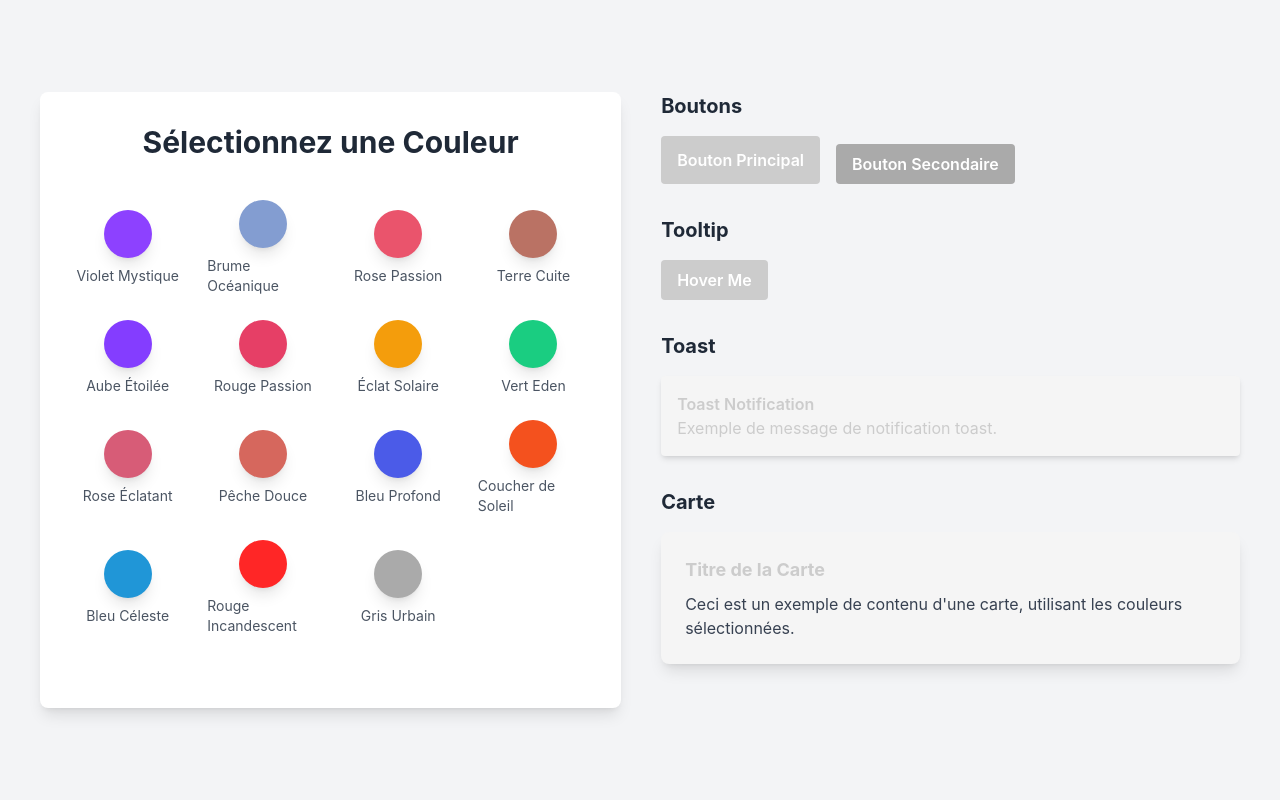
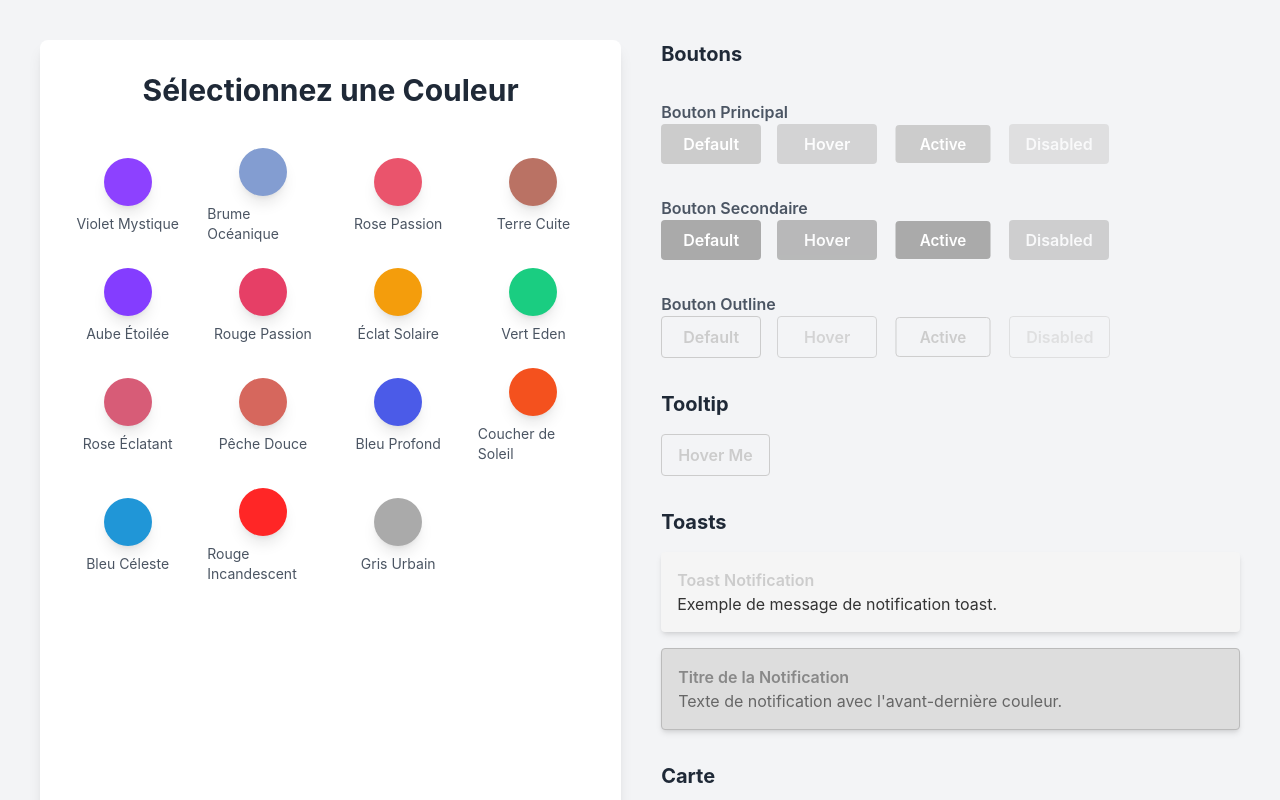
Before and after one commit to HmbiziN/ux_project, a React (Create React App) app: page / in a window 1280 px wide. Shown: the top 800 px of the page. Built offline with nearby package versions, Linux system fonts and the light colour scheme.

Commit message:
add btn and second toast

```diff
--- a/src/components/ExampleComponents.js
+++ b/src/components/ExampleComponents.js
@@ -1,38 +1,130 @@
 import React from 'react';
 
 function ExampleComponents({ colors }) {
-  const primaryColor = colors[5]?.hex || '#ccc'; // Utilise la couleur centrale de la palette (500) ou un gris par défaut
-  const secondaryColor = colors[7]?.hex || '#aaa'; // Utilise une couleur plus foncée (700) ou un gris par défaut
-  const backgroundColor = colors[0]?.hex || '#f5f5f5'; // Utilise la couleur la plus claire (50) ou un gris clair par défaut
+  const primaryColor = colors[5]?.hex || '#ccc';
+  const secondaryColor = colors[7]?.hex || '#aaa';
+  const backgroundColor = colors[0]?.hex || '#f5f5f5';
+  const lastColor = colors[9]?.hex || '#333';
 
   return (
     <div className="space-y-8">
-      {/* Exemple de Boutons */}
+      <h3 className="text-xl font-bold mb-4 text-gray-800">Boutons</h3>
+
+      {/* Boutons Principal */}
       <div>
-        <h3 className="text-xl font-bold mb-4 text-gray-800">Boutons</h3>
-        <div className="flex flex-wrap space-y-2">
+        <p className="font-semibold text-gray-600">Bouton Principal</p>
+        <div className="flex space-x-4">
+          {/* Default */}
           <button
             className="py-2 px-4 rounded font-semibold text-white"
-            style={{ backgroundColor: primaryColor }}
+            style={{ backgroundColor: primaryColor, minWidth: "100px" }}
           >
-            Bouton Principal
+            Default
           </button>
+          {/* Hover */}
           <button
-            className="ml-0 md:ml-4 md:ml-4 py-2 px-4 rounded font-semibold text-white"
-            style={{ backgroundColor: secondaryColor }}
+            className="py-2 px-4 rounded font-semibold text-white opacity-80"
+            style={{ backgroundColor: primaryColor, minWidth: "100px" }}
           >
-            Bouton Secondaire
+            Hover
+          </button>
+          {/* Active */}
+          <button
+            className="py-2 px-4 rounded font-semibold text-white transform scale-95"
+            style={{ backgroundColor: primaryColor, minWidth: "100px" }}
+          >
+            Active
+          </button>
+          {/* Disabled */}
+          <button
+            className="py-2 px-4 rounded font-semibold text-white opacity-50 cursor-not-allowed"
+            style={{ backgroundColor: primaryColor, minWidth: "100px" }}
+            disabled
+          >
+            Disabled
           </button>
         </div>
       </div>
 
-      {/* Exemple de Tooltip */}
+      {/* Boutons Secondaire */}
+      <div>
+        <p className="font-semibold text-gray-600">Bouton Secondaire</p>
+        <div className="flex space-x-4">
+          {/* Default */}
+          <button
+            className="py-2 px-4 rounded font-semibold text-white"
+            style={{ backgroundColor: secondaryColor, minWidth: "100px" }}
+          >
+            Default
+          </button>
+          {/* Hover */}
+          <button
+            className="py-2 px-4 rounded font-semibold text-white opacity-80"
+            style={{ backgroundColor: secondaryColor, minWidth: "100px" }}
+          >
+            Hover
+          </button>
+          {/* Active */}
+          <button
+            className="py-2 px-4 rounded font-semibold text-white transform scale-95"
+            style={{ backgroundColor: secondaryColor, minWidth: "100px" }}
+          >
+            Active
+          </button>
+          {/* Disabled */}
+          <button
+            className="py-2 px-4 rounded font-semibold text-white opacity-50 cursor-not-allowed"
+            style={{ backgroundColor: secondaryColor, minWidth: "100px" }}
+            disabled
+          >
+            Disabled
+          </button>
+        </div>
+      </div>
+
+      {/* Boutons Outline */}
+      <div>
+        <p className="font-semibold text-gray-600">Bouton Outline</p>
+        <div className="flex space-x-4">
+          {/* Default */}
+          <button
+            className="py-2 px-4 rounded font-semibold border"
+            style={{ color: primaryColor, borderColor: primaryColor, minWidth: "100px" }}
+          >
+            Default
+          </button>
+          {/* Hover */}
+          <button
+            className="py-2 px-4 rounded font-semibold border bg-primary-light"
+            style={{ color: primaryColor, borderColor: primaryColor, minWidth: "100px", opacity: 0.8 }}
+          >
+            Hover
+          </button>
+          {/* Active */}
+          <button
+            className="py-2 px-4 rounded font-semibold border bg-primary-dark"
+            style={{ color: primaryColor, borderColor: primaryColor, minWidth: "100px", transform: "scale(0.95)" }}
+          >
+            Active
+          </button>
+          {/* Disabled */}
+          <button
+            className="py-2 px-4 rounded font-semibold border opacity-50 cursor-not-allowed"
+            style={{ color: primaryColor, borderColor: primaryColor, minWidth: "100px", backgroundColor: 'transparent' }}
+            disabled
+          >
+            Disabled
+          </button>
+        </div>
+      </div>
+
+      {/* Tooltip */}
       <div>
         <h3 className="text-xl font-bold mb-4 text-gray-800">Tooltip</h3>
         <div className="relative group inline-block">
           <button
-            className="py-2 px-4 rounded font-semibold text-white"
-            style={{ backgroundColor: primaryColor }}
+            className="py-2 px-4 rounded font-semibold border"
+            style={{ color: primaryColor, borderColor: primaryColor }}
           >
             Hover Me
           </button>
@@ -45,19 +137,41 @@ function ExampleComponents({ colors }) {
         </div>
       </div>
 
-      {/* Exemple de Toast */}
+      {/* Toasts */}
       <div>
-        <h3 className="text-xl font-bold mb-4 text-gray-800">Toast</h3>
+        <h3 className="text-xl font-bold mb-4 text-gray-800">Toasts</h3>
+
+           {/* Premier Toast */}
       <div
         className="p-4 rounded shadow-md"
         style={{ backgroundColor: backgroundColor, color: primaryColor }}
       >
         <p className="font-semibold">Toast Notification</p>
-          <p>Exemple de message de notification toast.</p>
+        <p style={{ color: lastColor }}>
+          Exemple de message de notification toast.
+        </p>
+      </div>
+
+      {/* Espacement entre les toasts */}
+      <div className="h-4"></div>
+
+      {/* Deuxième Toast */}
+      <div
+        className="p-4 rounded shadow-md border"
+        style={{
+          backgroundColor: colors[1]?.hex || '#ddd',   // 2ème couleur pour le fond
+          borderColor: colors[4]?.hex || '#bbb',       // 5ème couleur pour la bordure
+          color: colors[5]?.hex || '#888',             // 6ème couleur pour le titre
+        }}
+      >
+        <p className="font-semibold">Titre de la Notification</p>
+        <p style={{ color: colors[8]?.hex || '#666' }}>  {/* 9ème couleur pour le texte */}
+          Texte de notification avec l'avant-dernière couleur.
+        </p>
       </div>
       </div>
 
-      {/* Exemple de Carte */}
+      {/* Carte */}
       <div>
         <h3 className="text-xl font-bold mb-4 text-gray-800">Carte</h3>
         <div
@@ -72,6 +186,23 @@ function ExampleComponents({ colors }) {
           </p>
         </div>
       </div>
+
+      {/* Styles pour les états : default, hover, active */}
+      <style jsx>{`
+        button {
+          transition: all 0.3s ease;
+        }
+        button:hover {
+          opacity: 0.8;
+        }
+        button:active {
+          transform: scale(0.98);
+        }
+        button:disabled {
+          cursor: not-allowed;
+          opacity: 0.5;
+        }
+      `}</style>
     </div>
   );
 }
```
Lines whose indentation alone changed are shown as unchanged.
